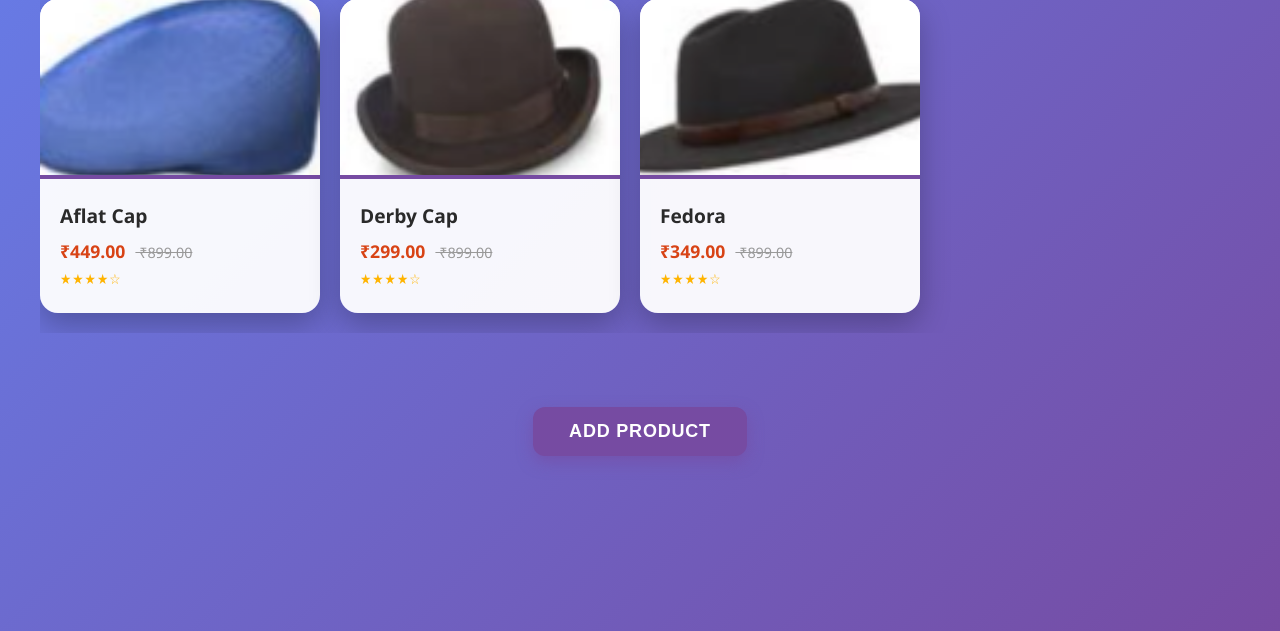
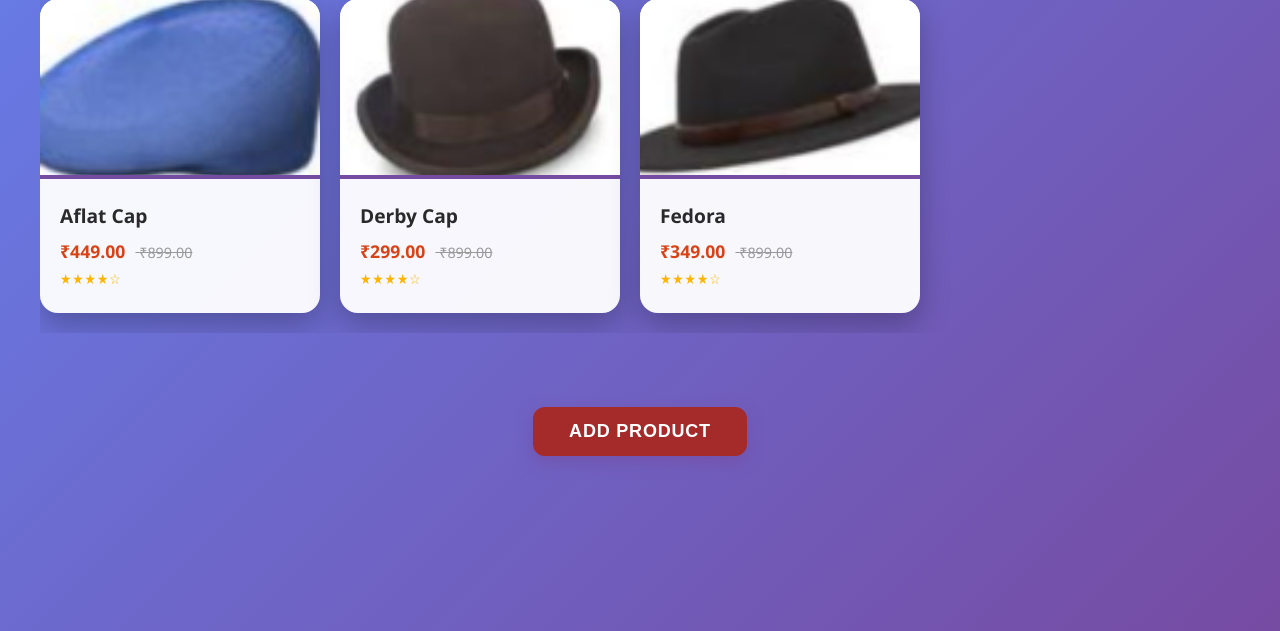
Before and after one commit to mohanapriya2107/products, a Flask app: page / in a window 1280 px wide. Shown: the part 169-800 px from the top of the page. Run offline with Flask 2, Linux system fonts and the light colour scheme; some libraries are stand-ins or nearby versions.

Commit message:
Update index.html

```diff
--- a/templates/index.html
+++ b/templates/index.html
@@ -110,7 +110,7 @@
     button {
       padding: 14px 36px;
       font-size: 18px;
-      background-color: #764ba2;
+      background-color: brown;
       color: white;
       border: none;
       border-radius: 12px;
```
